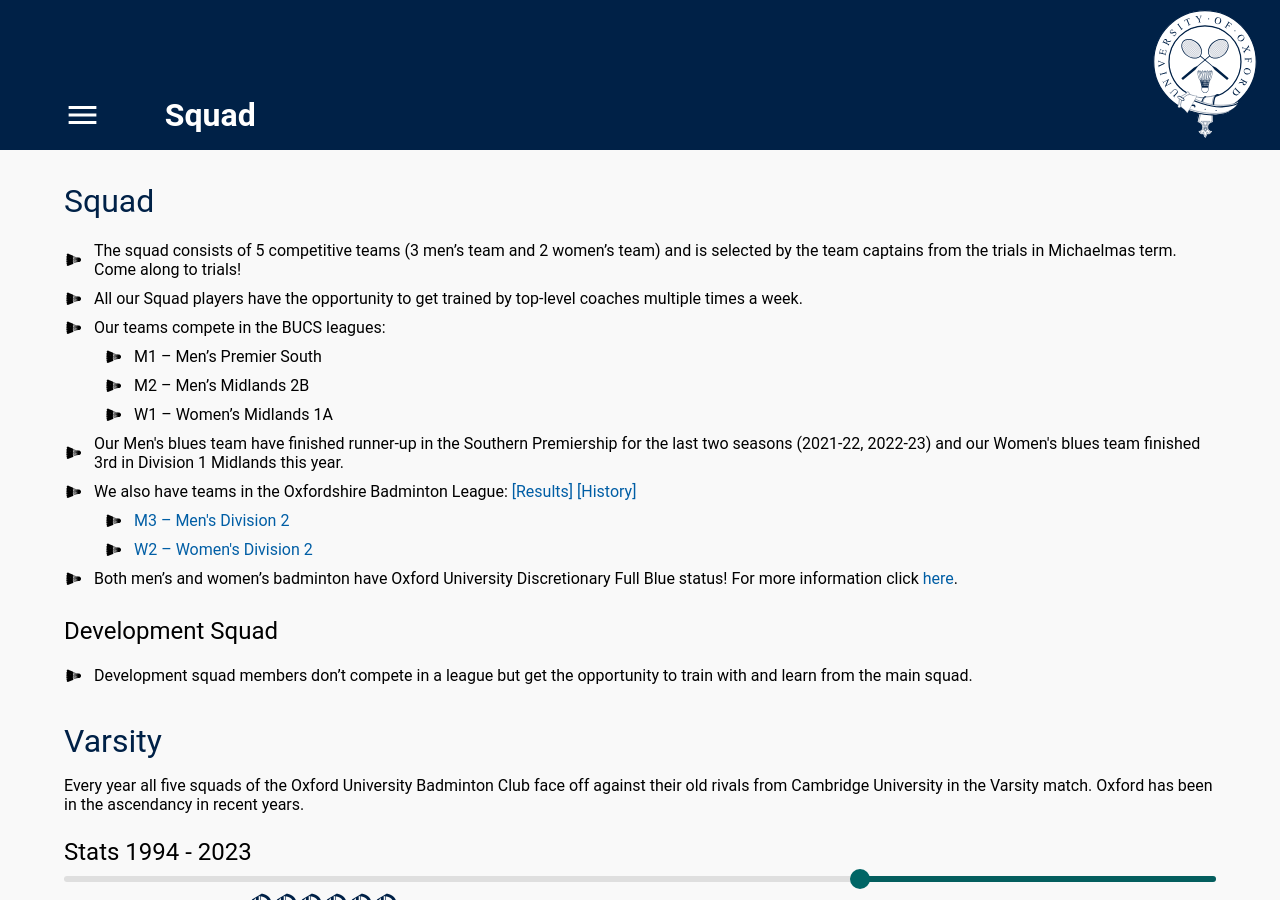
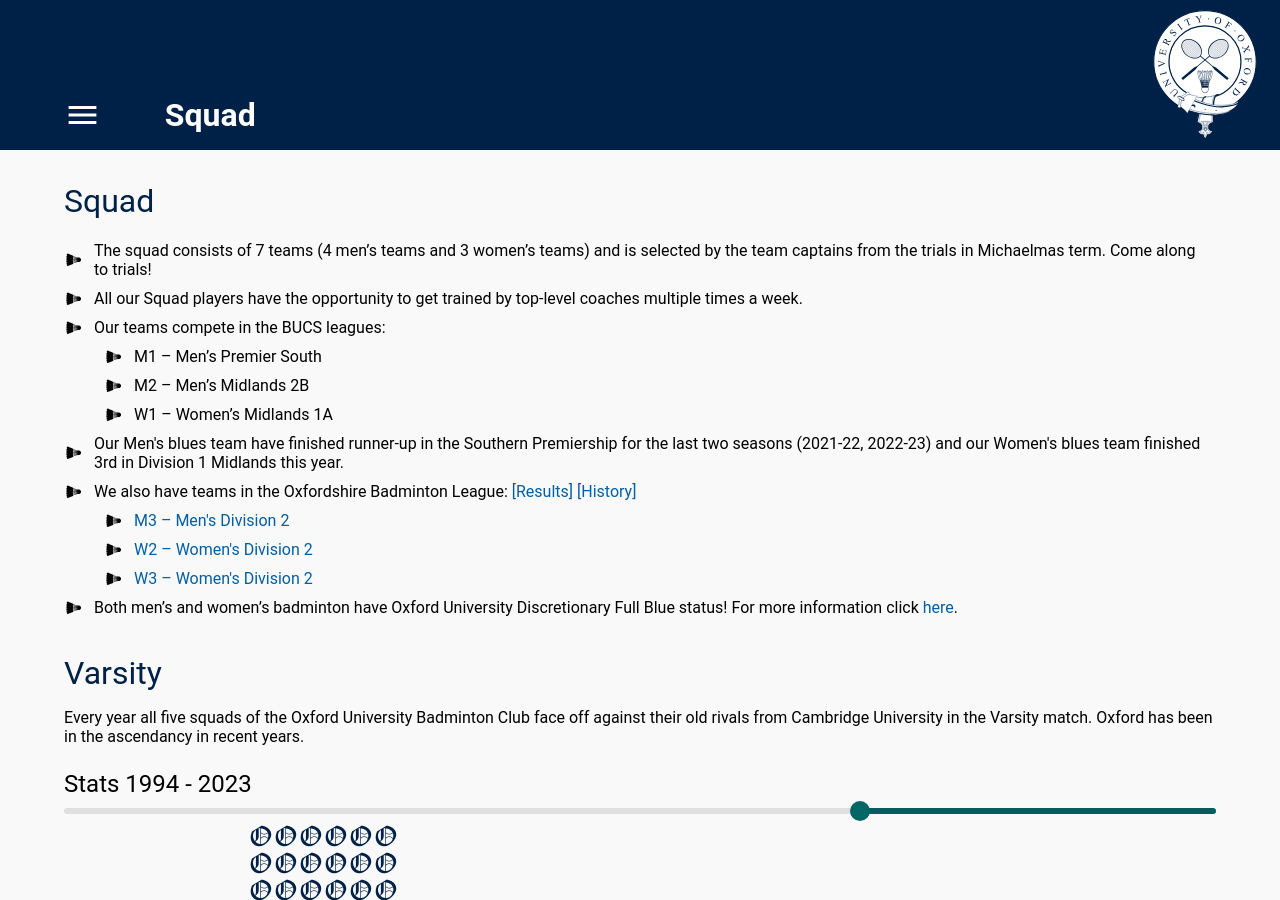
Before and after one commit to OUBaC/OUBaC.github.io, a Jekyll site: the page built from squad.html, in a window 1280 px wide and 900 px high. Built offline with Jekyll 4.4.1, drawn with Linux system fonts in a browser that asks for light colours.

Commit message:
Update squad info

```diff
--- a/squad.html
+++ b/squad.html
@@ -6,7 +6,7 @@
 ---
 <h2>Squad</h2>
 <ul class="custom-list">
-  <li>The squad consists of 5 competitive teams (3 men’s team and 2 women’s team) and is selected by the team captains from the trials in Michaelmas term. Come along to trials!</li>
+  <li>The squad consists of 7 teams (4 men’s teams and 3 women’s teams) and is selected by the team captains from the trials in Michaelmas term. Come along to trials!</li>
   <li>All our Squad players have the opportunity to get trained by top-level coaches multiple times a week.</li>
   <li>Our teams compete in the BUCS leagues:</li>
   <ul>
@@ -24,17 +24,16 @@
   </li>
   <ul>
     <li><a href="https://badmintonengland.azolve.com/beleagues.htm?standing&categoryId=58&tournamentId=321" target="_blank" rel="noopener">M3 – Men's Division 2</a></li>
-    <li><a href="http://www.oxfordshirebadmintonleague.co.uk/img/badminton.jpg" target="_blank" rel="noopener">W2 – Women's Division 2</a></li>
+    <li><a href="https://badmintonengland.justgo.com/beleagues.htm?standing&categoryId=58&tournamentId=367" target="_blank" rel="noopener">W2 – Women's Division 2</a></li>
+    <li><a href="https://badmintonengland.justgo.com/beleagues.htm?standing&categoryId=58&tournamentId=367" target="_blank" rel="noopener">W3 – Women's Division 2</a></li>
   </ul>
   <li>Both men’s and women’s badminton have Oxford University Discretionary Full Blue status! For more information click <a href="https://www.sport.ox.ac.uk/blues-awards" target="_blank" rel="noopener">here</a>.</li>
 </ul>
 
-<div id="dev-squad"></div>
-
-<h3>Development Squad</h3>
+<!-- <h3>Development Squad</h3>
 <ul class="custom-list">
   <li>Development squad members don’t compete in a league but get the opportunity to train with and learn from the main squad.</li>
-</ul>
+</ul> -->
 
 
 <!--  <h2>Fixtures</h2>
```
